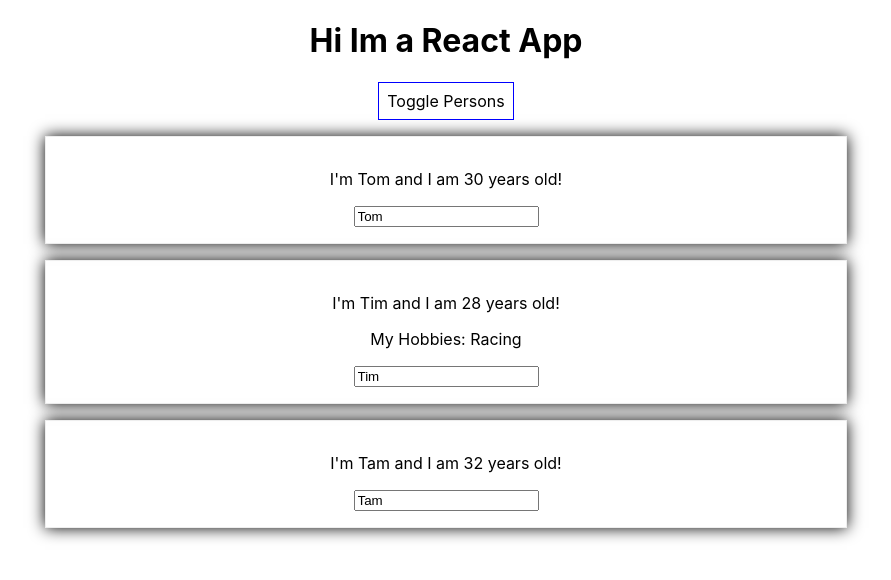
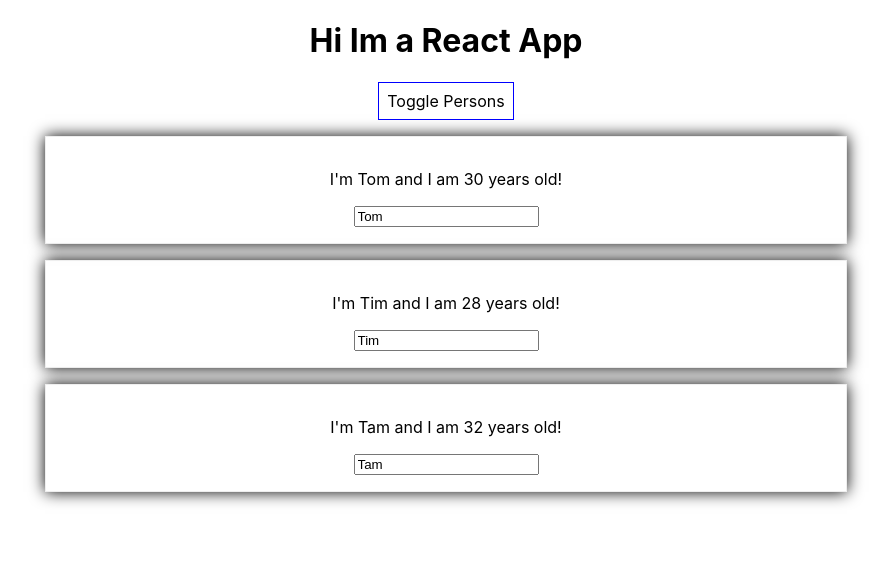
Before and after one commit to PopeTR/React-app, a React (Create React App) app: page / in a window 1280 px wide. Both pictures are taken after a click on the button "Toggle Persons". Shown: the top 580 px of the page, without its empty margins (194-1085 px from the left). Built offline with nearby package versions, Linux system fonts and the light colour scheme.

Commit message:
deletePersonHandler to delete records in an unmutable fashion

```diff
--- a/src/App.js
+++ b/src/App.js
@@ -15,16 +15,6 @@
     showPersons: false
   }
 
-  switchNameHandler = (newName) => {
-   // Dont do this: this.state.persons[0].name = "Thomas"
-    this.setState({persons: [
-      {name: newName, age: 40},
-      {name: 'Tim', age: 28},
-      {name: 'Tam', age: 32}
-      ]
-    })
-  }
-
   nameChangedHandler = (event) => {
     this.setState({persons: [
       {name: 'Tom', age: 40},
@@ -33,6 +23,14 @@
       {name: 'Tam', age: 32}
       ]
     })
+  }
+
+  deletePersonHandler = (personIndex) => {
+    // previously in the const we were updating the data and manipulating it. This is bad practice so we should either use the spread or slice operator to make a COPY of the code.
+    // You should always update the state in an unmutable fashion!
+    const persons = [...this.state.persons];
+    persons.splice(personIndex, 1);
+    this.setState({persons: persons})
   }
 
   togglePersonsHandler = () => {
@@ -54,17 +52,13 @@
     if (this.state.showPersons) {
       persons = (
         <div>
-          <Person
-              name={this.state.persons[0].name}
-              age={this.state.persons[0].age}/>
-          <Person
-              name={this.state.persons[1].name}
-              age={this.state.persons[1].age}
-              click={this.switchNameHandler.bind(this, 'Tom!')}
-              changed= {this.nameChangedHandler } >My Hobbies: Racing</Person>
-          <Person
-              name={this.state.persons[2].name}
-              age={this.state.persons[2].age}/>
+          {/* instead of listing every person out, you can use map to loop through the array and print what we need */}
+          {this.state.persons.map((person, index) => {
+            return <Person
+              click={() => this.deletePersonHandler(index)}
+              name={person.name}
+              age={person.age} />
+          })}
         </div>
       );
 
```
